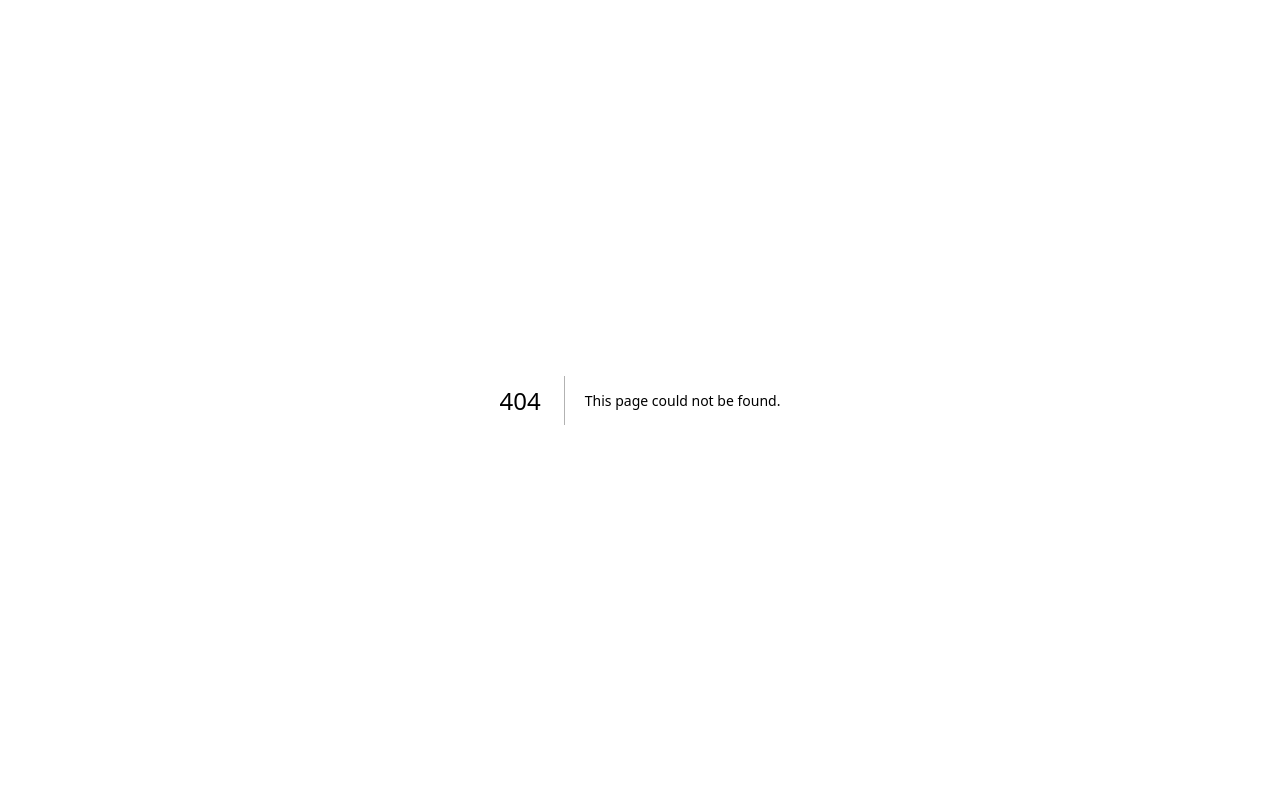
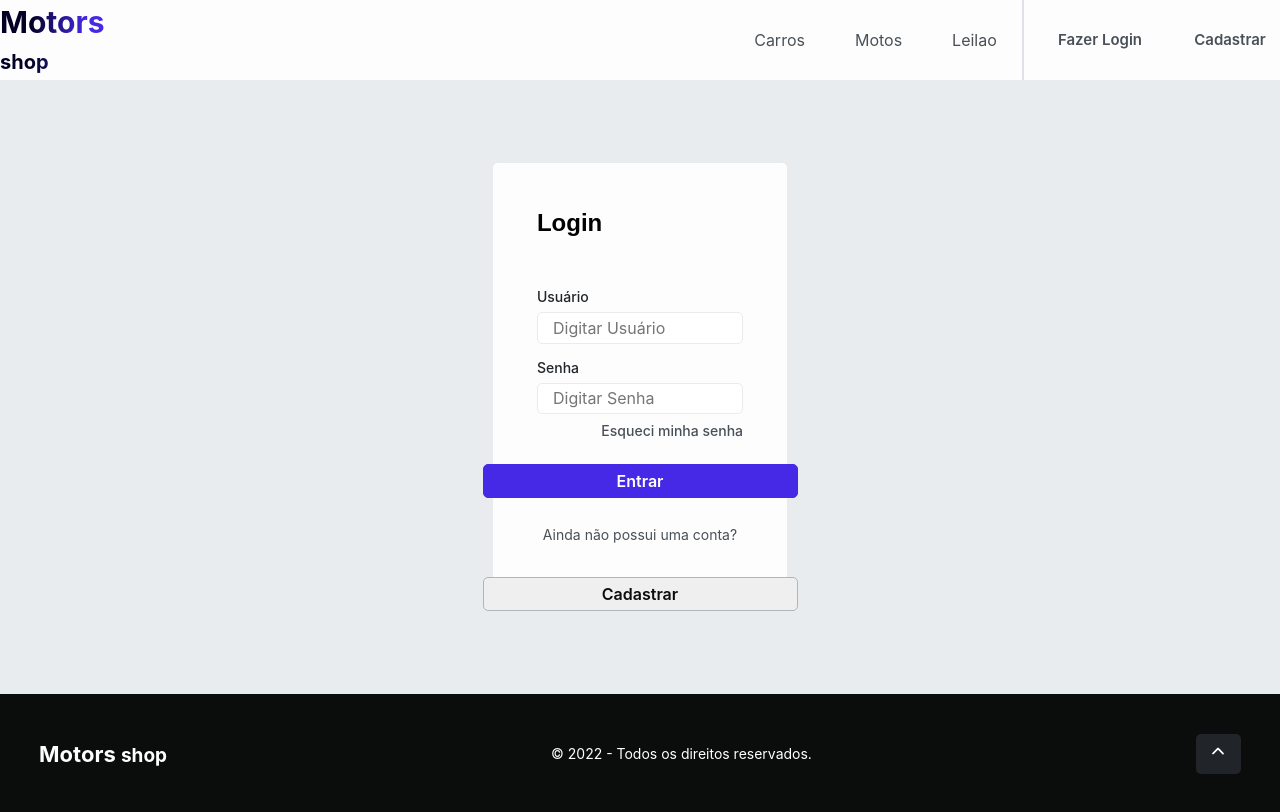
Before and after one commit to Mrdiskman/Motors_shop, a Next.js app in the folder motors_shop_next_app/: page /login in a window 1280 px wide. Before the commit this address had no page. Built offline with nearby package versions, Linux system fonts and the light colour scheme.

Commit message:
Login/Feat

```diff
--- /dev/null
+++ b/motors_shop_next_app/src/pages/login/index.tsx
@@ -0,0 +1,28 @@
+import Footer from "@/components/GeneralComponents/Footer";
+import Header from "@/components/GeneralComponents/Header";
+import { LoginStyled } from "./styled";
+
+function Login() {
+  return (
+    <>
+      <Header />
+      <LoginStyled>
+        <form className="formLogin">
+          <h2 className="typeForm">Login</h2>
+          <label>Usuário</label>
+          <input type="text" placeholder="Digitar Usuário" />
+          <label>Senha</label>
+          <input type="password" placeholder="Digitar Senha" />
+          <button className="forgetPassword">Esqueci minha senha</button>
+          <button type="submit" className="send">
+            Entrar
+          </button>
+          <p className="dontHaveAcc">Ainda não possui uma conta?</p>
+          <button className="register">Cadastrar</button>
+        </form>
+      </LoginStyled>
+      <Footer />
+    </>
+  );
+}
+export default Login;
--- /dev/null
+++ b/motors_shop_next_app/src/pages/login/styled.ts
@@ -0,0 +1,105 @@
+import styled from "styled-components";
+
+export const LoginStyled = styled.div`
+  @import url("https://fonts.googleapis.com/css2?family=Inter:wght@100;200;300;400;500;600;700&display=swap");
+  display: flex;
+  justify-content: center;
+  align-items: center;
+  flex-direction: column;
+  height: 76.7vh;
+  color: #000000;
+
+  button {
+    cursor: pointer;
+  }
+  .formLogin {
+    width: 23%;
+    height: 73%;
+    background-color: #fdfdfd;
+    display: flex;
+    align-items: center;
+    flex-direction: column;
+    border-radius: 5px;
+  }
+  input {
+    width: 70%;
+    height: 45px;
+    border: 1.5px solid #e9ecef;
+    border-radius: 5px;
+    color: #868e96;
+    font-family: "Inter", sans-serif;
+    font-weight: 400;
+    font-size: 16px;
+    padding-left: 15px;
+  }
+  .forgetPassword {
+    width: 70%;
+    display: flex;
+    justify-content: flex-end;
+    margin-top: 5px;
+    background-color: transparent;
+    height: 20px;
+    font-family: "Inter", sans-serif;
+    font-weight: 500;
+    font-size: 14px;
+    line-height: 24px;
+    border: none;
+    color: #495057;
+  }
+  .typeForm {
+    width: 70%;
+    justify-content: flex-start;
+    margin-bottom: 35px;
+    margin-top: 45px;
+    font-family: "Lexend", sans-serif;
+    font-weight: 600;
+    font-size: 24px;
+    line-height: 30px;
+    color: #000000;
+  }
+  label {
+    width: 70%;
+    display: flex;
+    justify-content: flex-start;
+    margin-top: 15px;
+    margin-bottom: 7px;
+    font-family: "Inter", sans-serif;
+    font-weight: 500;
+    font-size: 14px;
+    line-height: 17px;
+    color: #212529;
+  }
+  .send {
+    gap: 10px;
+    width: 315px;
+    height: 48px;
+    background-color: #4529e6;
+    border: 1.5px solid #4529e6;
+    border-radius: 5px;
+    font-family: "Inter", sans-serif;
+    font-weight: 600;
+    font-size: 16px;
+    color: #ffffff;
+    margin-top: 25px;
+    margin-bottom: 25px;
+  }
+  .dontHaveAcc {
+    font-family: "Inter", sans-serif;
+    font-weight: 400;
+    font-size: 14px;
+    line-height: 24px;
+    color: #495057;
+  }
+  .register {
+    gap: 10px;
+    width: 315px;
+    height: 48px;
+    border: 1.5px solid #adb5bd;
+    border-radius: 5px;
+    font-family: "Inter", sans-serif;
+    font-weight: 600;
+    font-size: 16px;
+    color: #0b0d0d;
+    margin-top: 30px;
+  }
+`;
```
